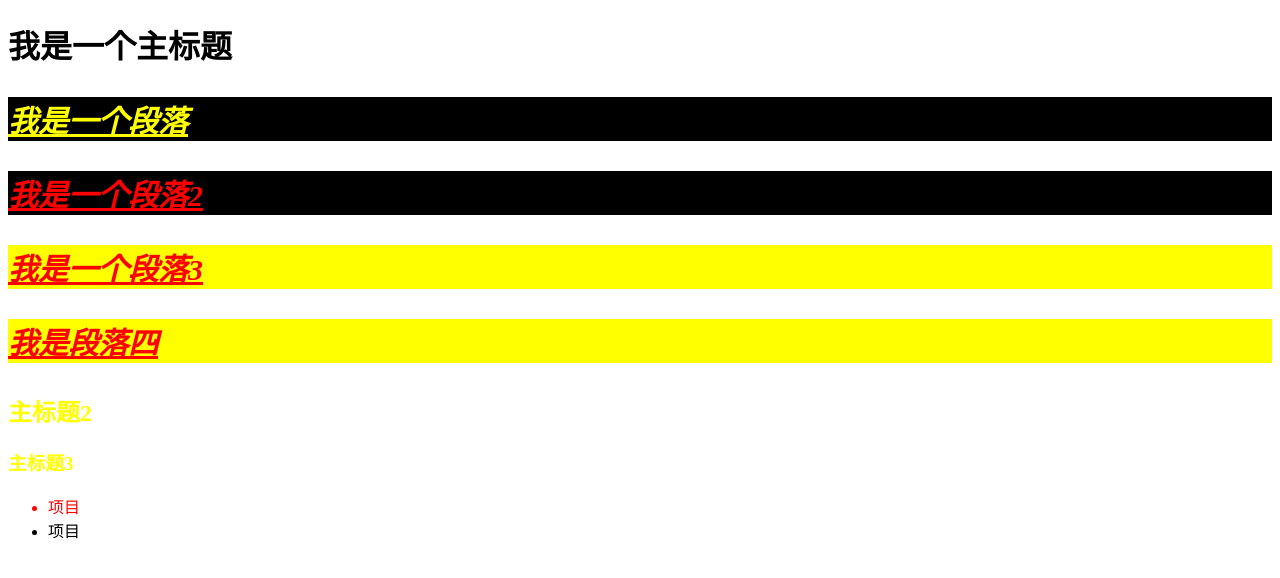
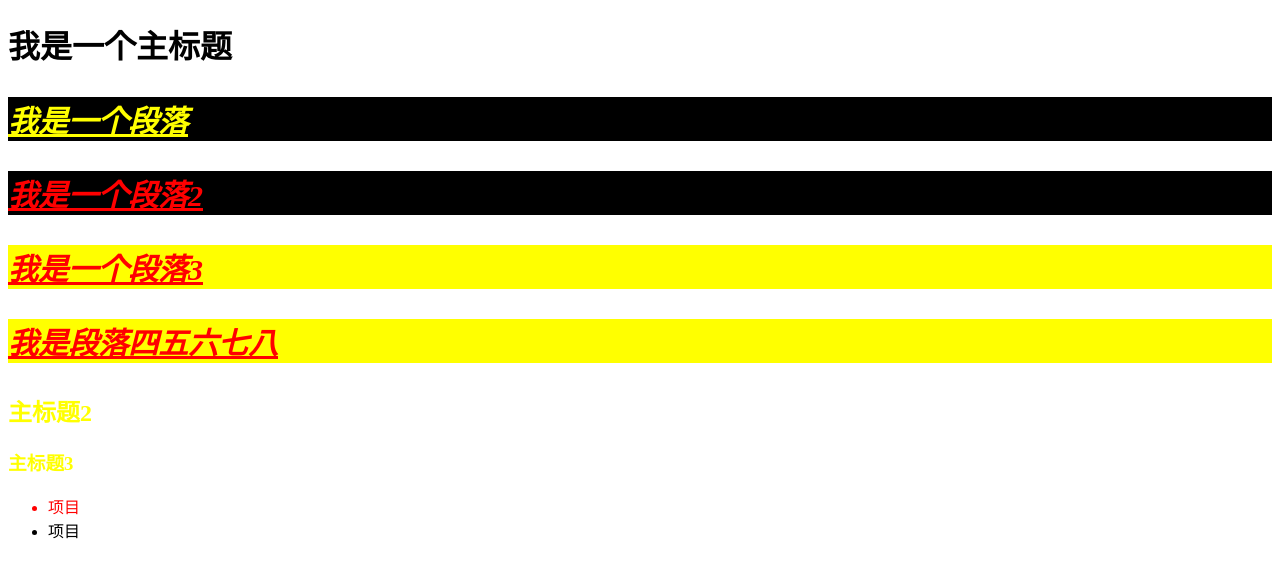
Before and after one commit to s7379829/git_demo, a plain HTML site: page css1.html in a window 1280 px wide. Drawn offline with Linux system fonts and the light colour scheme.

Commit message:
Update css1.html

```diff
--- a/css1.html
+++ b/css1.html
@@ -45,7 +45,7 @@
 	<p id="pp">我是一个段落</p>
 	<p class="class1">我是一个段落2</p>
 	<p class="class">我是一个段落3</p>
-	<p class="class">我是段落四</p>
+	<p class="class">我是段落四五六七八</p>
  	</div>
  	<h2>主标题2</h2>
  	<h3>主标题3</h3>
```
